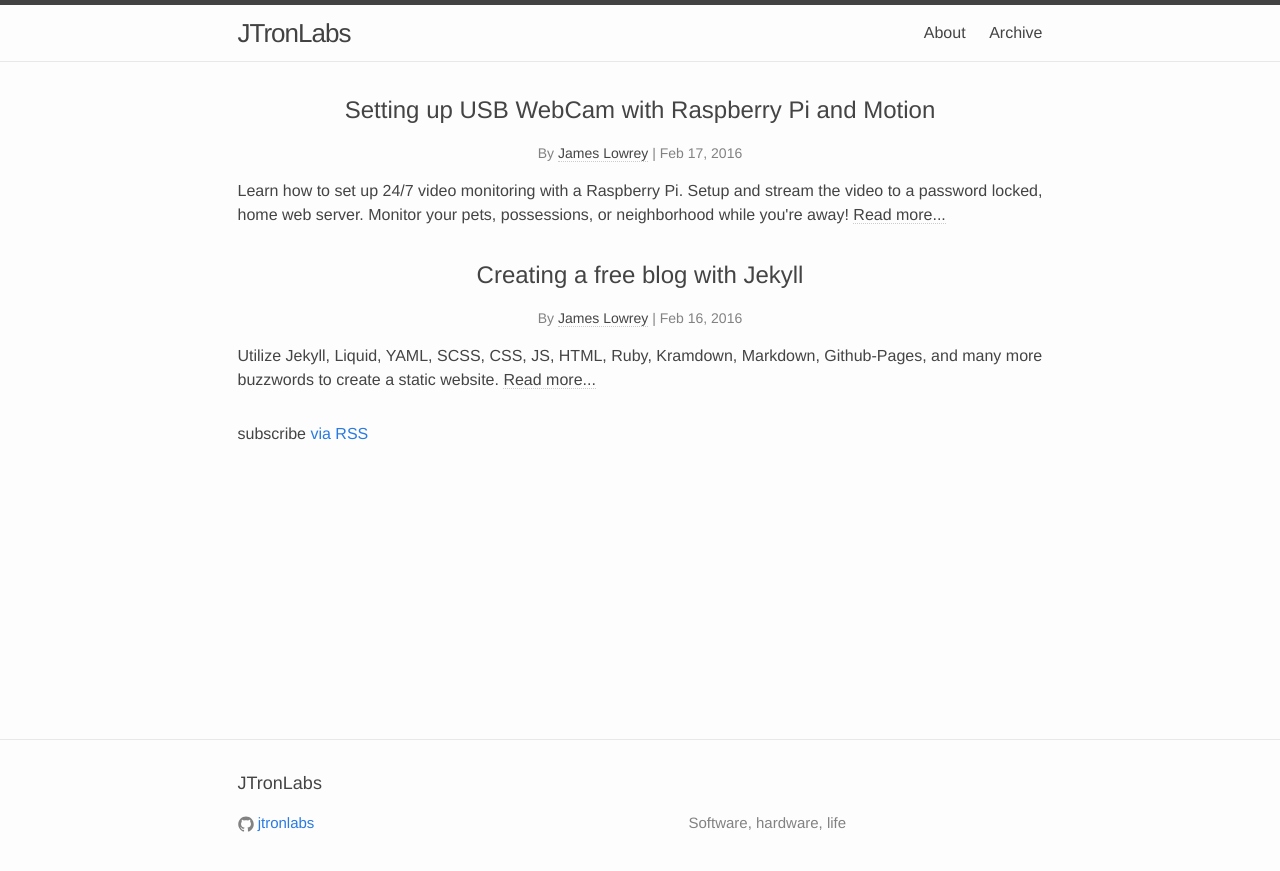
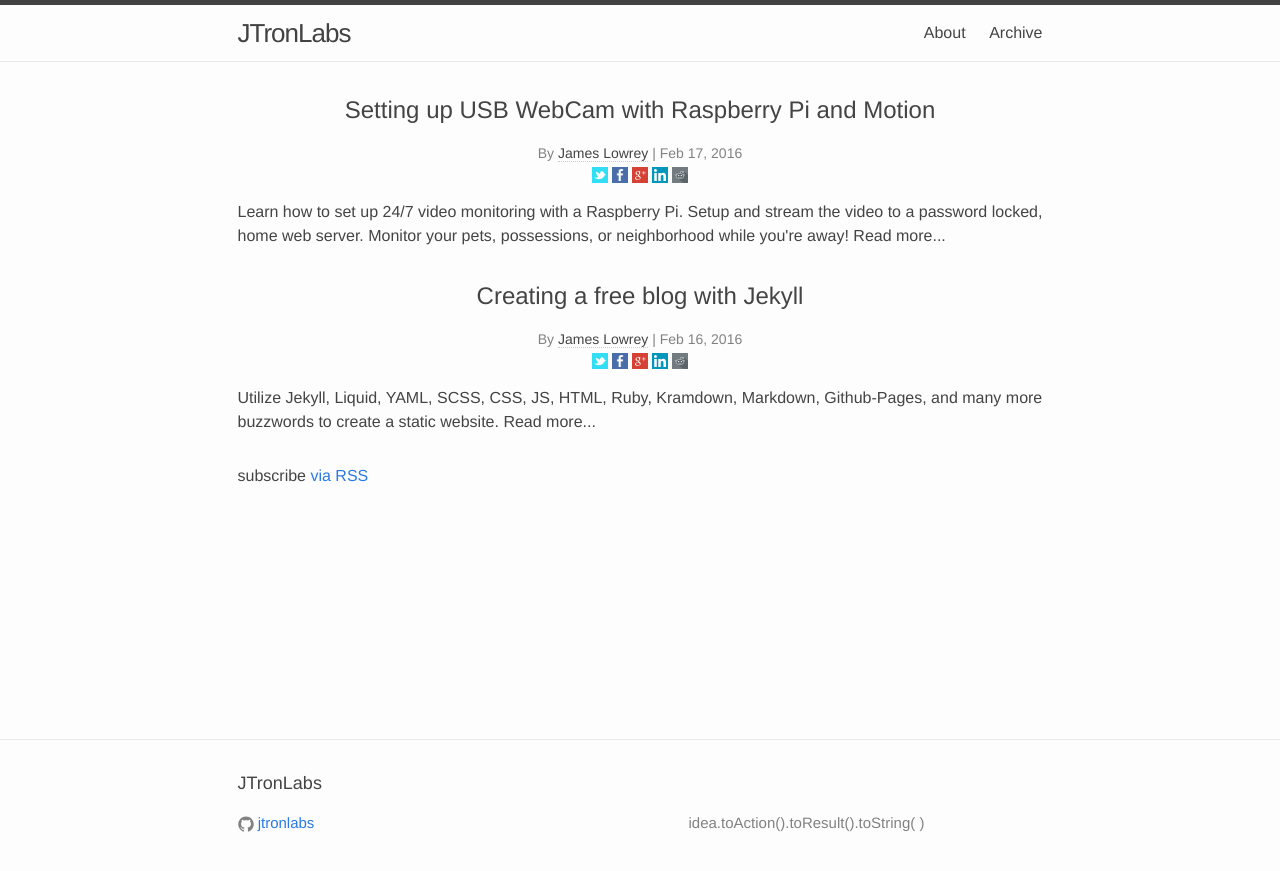
Before and after one commit to JTronLabs/blog, a Jekyll site: the page built from index.html, in a window 1280 px wide. Shown: the top 871 px of the page. Built offline with Jekyll 4.4.1, drawn with Linux system fonts in a browser that asks for light colours; comment, search, counter and statistics services are not loaded.

Commit message:
added social media share buttons to posts

```diff
--- a/_config.yml
+++ b/_config.yml
@@ -9,10 +9,11 @@
 title: JTronLabs
 email: jtronlabs@gmail.com
 description: >
-  Software, hardware, life
+  idea.toAction().toResult().toString( )
 baseurl: "" # the subpath of your site, e.g. /blog
 url: "http://jtronlabs.github.io/blog" # the base hostname & protocol for your site
 github_username:  jtronlabs
+twitter_username: jtronlabs
 
 # Build settings
 markdown: kramdown
--- a/_includes/head.html
+++ b/_includes/head.html
@@ -22,6 +22,8 @@
     James Lowrey
   {% endif %}">
 
+  <script src="https://apis.google.com/js/platform.js" async defer></script>
+
   <link rel="stylesheet" href="{{ "/css/main.css" | prepend: site.baseurl }}">
   <link rel="canonical" href="{{ page.url | replace:'index.html','' | prepend: site.baseurl | prepend: site.url }}">
   <link rel="alternate" type="application/rss+xml" title="{{ site.title }}" href="{{ "/feed.xml" | prepend: site.baseurl | prepend: site.url }}">
--- a/_includes/post-meta.html
+++ b/_includes/post-meta.html
@@ -4,6 +4,7 @@
     <span itemprop="author" itemscope itemtype="http://schema.org/Person"><span itemprop="name">{{ page.author }}</span></span>
   | {% endif %}
   -->
-  By <a href="/about" class="text_like_link">James Lowrey</a> |
+  By <a href="/about" class="text_like_link nice-underline">James Lowrey</a> |
   <time datetime="{{ include.date | date_to_xmlschema }}" itemprop="datePublished">{{ include.date | date: "%b %-d, %Y" }}</time>
+  {% include social-media-share.html %}
 </div>
--- /dev/null
+++ b/_includes/social-media-share.html
@@ -0,0 +1,23 @@
+<!-- Icon source: http://www.iconarchive.com/ -->
+
+<div id="social-media-share-btns">
+    <a href="https://twitter.com/intent/tweet?text={{ page.title }}&url={{ site.url }}{{ page.url }}&via={{ site.twitter_username }}&related={{ site.twitter_username }}" rel="nofollow" target="_blank" title="Share on Twitter">
+      <img src="/img/twitter_icon.png" alt="Twitter">
+    </a>
+    <a href="https://facebook.com/sharer.php?u={{ site.url }}{{ page.url }}" rel="nofollow" target="_blank" title="Share on Facebook">
+      <img src="/img/facebook_icon.png" alt="Facebook">
+    </a>
+    <a href="https://plus.google.com/share?url={{ site.url }}{{ page.url }}" rel="nofollow" target="_blank" title="Share on Google+">
+      <img src="/img/google_plus_icon.png" alt="Google Plus">
+    </a>
+    <a href="http://www.linkedin.com/shareArticle?mini=true&url={{ site.url }}{{ page.url }}&title={{ page.title }}&summary={{ page.blurb }}&source={{ site.url }}" rel="nofollow" target="_blank" title="Share on Google+">
+      <img src="/img/linkedin_icon.png" alt="LinkedIn">
+    </a>
+    <a href="http://www.reddit.com/submit?url={{ site.url }}{{ page.url }}&title={{page.title}}" rel="nofollow" target="_blank" title="Share on Google+">
+      <img src="/img/reddit_icon.png" alt="Reddit">
+    </a>
+    <!--
+    https://developers.google.com/+/web/+1button/
+      <div class="g-plusone" data-width="300"></div>
+    -->
+</div>
--- a/_sass/_layout.scss
+++ b/_sass/_layout.scss
@@ -214,25 +214,80 @@
 //append this to an <a> tag
 a.text_like_link{
   &:link, &:visited {
-    border-bottom: 1px dotted #ccc;
     text-decoration: none;
     color: $text-color;
   }
+  &:hover, &:visited:hover {
+    background-color: $grey-color-light;
+    color: $text-color;
+  }
+}
+a.nice-underline{
+  &:link, &:visited, &:hover, &:visited:hover {
+    border-bottom: 1px dotted #ccc;
+  }
+}
 
-  &:hover { background-color: $grey-color-light; }
-}
 
 
 /**
   * Archive Page
   */
 #archive-list{
+  //for the dates separating the posting lists
+  h2{
+    font-size: 1.4rem;
+
+    @include media-query($on-laptop) { font-size: 1.2rem; }
+  }
+
+  //lists of posts
   ul{
     list-style: none;
+    li{
+      border-bottom: 1px dashed #ccc;
+      padding:$spacing-unit/2 0;
+      h3{
+        font-weight: bold;
+        font-size: 1.2rem;
+        margin:0;
+        padding:0;
+        display: inline-block;
+        @include media-query($on-laptop) {//push date below
+          font-size: 1.1rem;
+          display: block;
+        }
+      }
+      .date{
+        float:right;
+        color: $grey-color;
+        @include media-query($on-laptop) {//push date below
+            float:none;
+        }
+      }
+      ::after{clear:both;} //float clear fix
+    }
   }
 }
 
-
+#social-media-share-btns{
+  a{
+    height:16px;
+    width:16px;
+    text-decoration: none;
+    img{
+      height:16px;
+      width:16px;
+      display: inline-block;
+      vertical-align: middle;
+      border: none;
+      border-radius: 0px;
+    }
+    img:hover{
+      border: 1px solid black;
+    }
+  }
+}
 
 
 
```
Also changed, not shown: archive.html (+19 -13 lines), img/facebook_icon.png (added), img/google_plus_icon.png (added), img/linkedin_icon.png (added), img/reddit_icon.png (added), img/twitter_icon.png (added).
